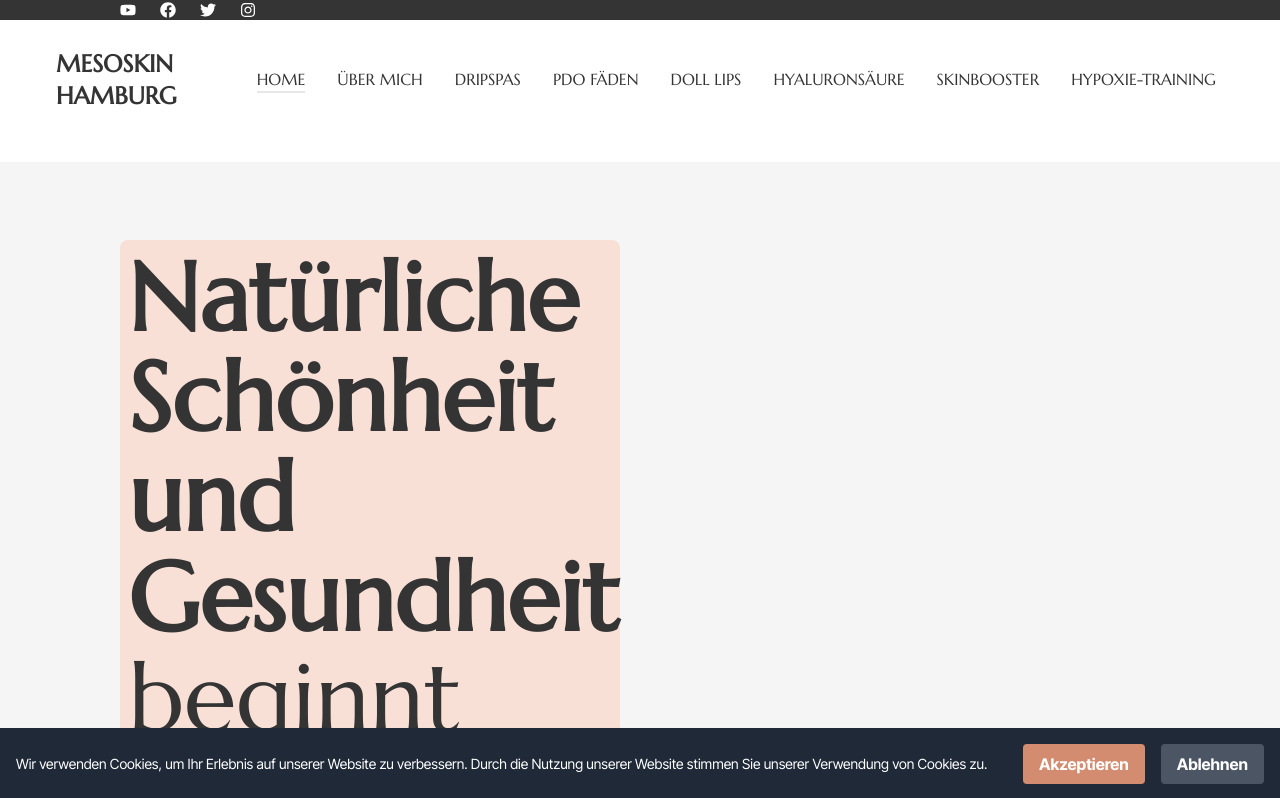
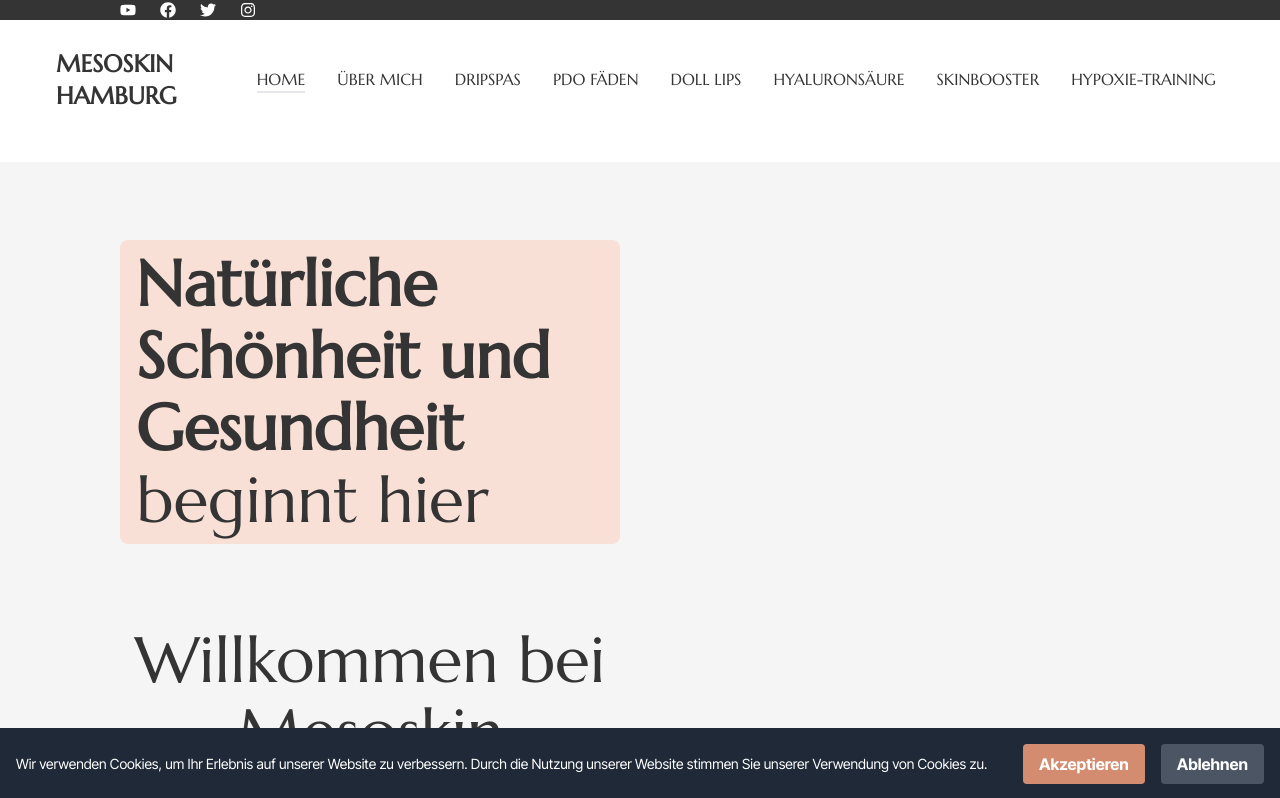
Before and after one commit to Nagacash/mesoskin, a Next.js app: page / in a window 1280 px wide. Shown: the top 798 px of the page. Built offline with nearby package versions, Linux system fonts and the light colour scheme.

Commit message:
added new navbar link

```diff
--- a/components/HeroSection.jsx
+++ b/components/HeroSection.jsx
@@ -30,15 +30,12 @@ const HeroSection = () => {
                           transition: { delay: 2, duration: 1, ease: "easeInOut" },
                         }}
                       >
-                        <div className="bg-accent-100 p-2 rounded-lg mb-8"
-                            onMouseEnter={mouseEnterHandler}
-                            onMouseLeave={mouseLeaveHandler}
-                        > {/* Added div with pink background and padding */}
-                          <motion.h1
-                            className="h1"
+                        <div className="bg-accent-100 px-4 py-2 rounded-lg mb-8 mx-auto max-w-max">
+                          <motion.h2
+                            className="h2"
                           >
                             <span className="font-bold">Natürliche Schönheit und Gesundheit</span> <br /> beginnt hier
-                          </motion.h1>
+                          </motion.h2>
                         </div>
                         <div className="mb-8 text-left pt-12">
                           <h2 className="h2 mb-4 text-center">Willkommen bei Mesoskin</h2>
```
Also changed, not shown: 1 other file (tests, documents, lock files or other folders).
